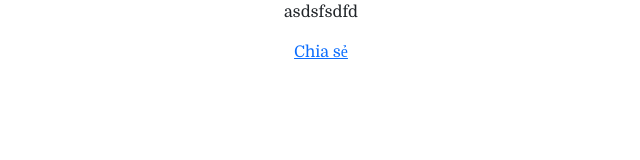
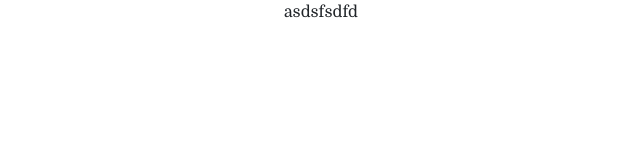
Before and after one commit to gianguno10508/test_fb, a React (Create React App) app: page /detail in a window 1280 px wide. Shown: the top 160 px of the page, without its empty margins (319-959 px from the left). Built offline with nearby package versions, Linux system fonts and the light colour scheme.

Commit message:
dferqretrty

```diff
--- a/src/component/TestFb.js
+++ b/src/component/TestFb.js
@@ -3,20 +3,15 @@ import MessengerCustomerChat from 'react-messenger-customer-chat';
 export default function EmbeddedPostExample() {
   return (
     //<MessengerCustomerChat pageId="107400511790455" appId="1505620756529166"/>
-    // <div
-    //   className="fb-like"
-    //   data-href="https://www.24h.com.vn/tin-tuc-trong-ngay/chinh-thuc-bao-so-5-hinh-thanh-tren-bien-dong-mien-trung-mua-nhu-trut-nuoc-c46a1405400.html"
-    //   data-width="100"
-    //   data-layout="standard"
-    //   data-action="like" data-size="small" data-share="true">
-    // </div>
-          <div
-          class="fb-share-button"
+    <>
+        <div
+          className="fb-like"
           data-href="https://www.24h.com.vn/tin-tuc-trong-ngay/chinh-thuc-bao-so-5-hinh-thanh-tren-bien-dong-mien-trung-mua-nhu-trut-nuoc-c46a1405400.html"
-          data-layout="button_count"
-          data-action="like" data-size="small">
-          <a target="_blank" href="https://www.24h.com.vn/tin-tuc-trong-ngay/chinh-thuc-bao-so-5-hinh-thanh-tren-bien-dong-mien-trung-mua-nhu-trut-nuoc-c46a1405400.html" class="fb-xfbml-parse-ignore">
-          Chia sẻ</a>
-          </div>
+          data-width="100"
+          data-layout="standard"
+          data-action="like" data-size="small" data-share="true">
+      </div>
+      <div class="fb-comments" data-href="https://www.24h.com.vn/tin-tuc-trong-ngay/chinh-thuc-bao-so-5-hinh-thanh-tren-bien-dong-mien-trung-mua-nhu-trut-nuoc-c46a1405400.html/" data-width="" data-numposts="5"></div>
+    </>
   );
 }
```
